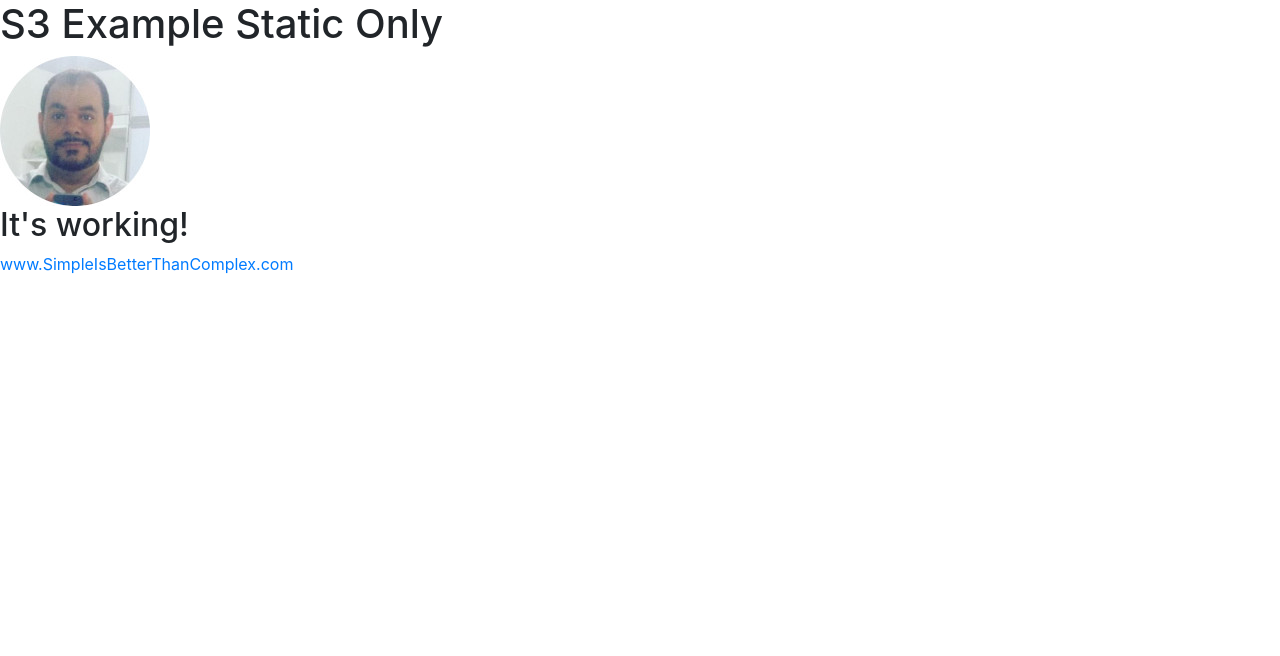
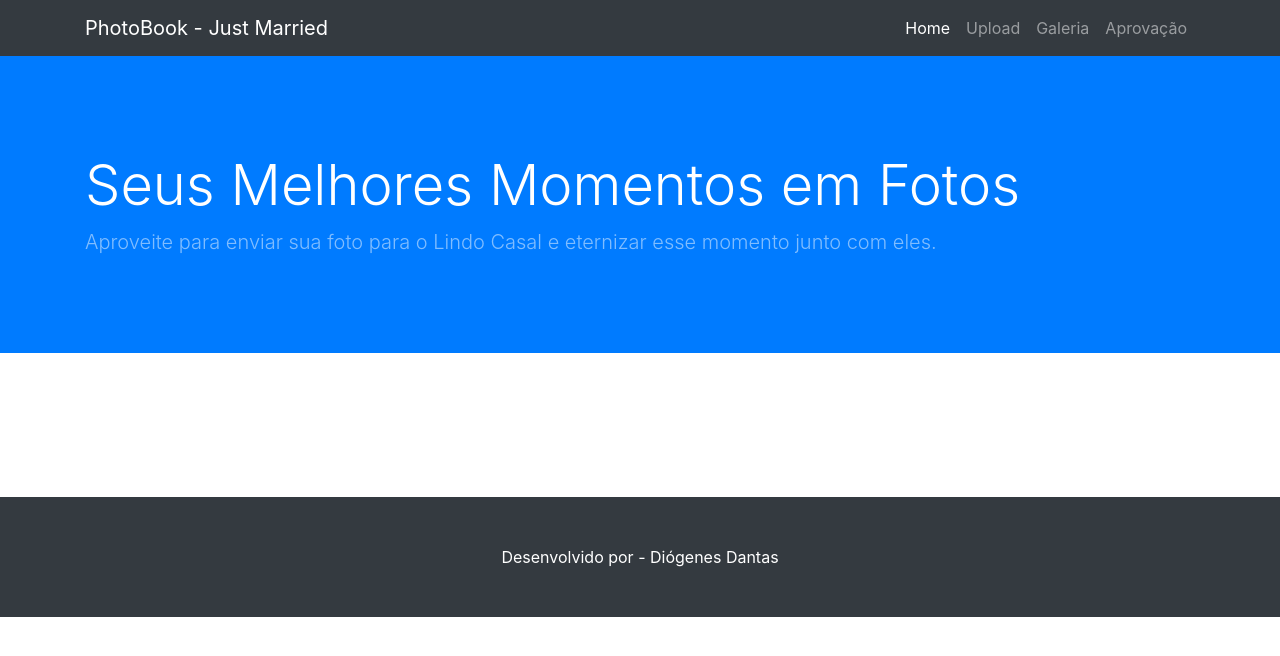
Before and after one commit to Doginnn/photobook, a Django app: template photobook/app/templates/home.html in a window 1280 px wide. Shown: the top 656 px of the page. Run offline with Django 3.2, Linux system fonts and the light colour scheme; the template is opened without the code that fills it, so the values that code supplies are empty; parts of the project's set-up code (start-up, migrations or seed data) failed here and were passed over; some libraries are stand-ins or nearby versions.

Commit message:
[UPD]Atualizando home.html

```diff
--- a/photobook/app/templates/home.html
+++ b/photobook/app/templates/home.html
@@ -1,21 +1,109 @@
+<!DOCTYPE html>
 {% load static %}
-<!DOCTYPE html>
-<html>
+<html lang="en">
+
 <head>
+
   <meta charset="utf-8">
-  <title>S3 Example Static Only</title>
-  <link rel="stylesheet" type="text/css" href="{% static 'bootstrap/css/bootstrap.min.css' %}">
+  <meta name="viewport" content="width=device-width, initial-scale=1, shrink-to-fit=no">
+  <meta name="description" content="">
+  <meta name="author" content="">
+
+  <title>PhotoBook</title>
+
+  <!-- Bootstrap core CSS -->
+  <link href="{% static 'bootstrap/css/bootstrap.min.css' %}" rel="stylesheet">
+
+  <!-- Custom styles for this template -->
+  <link href="{% static 'css/business-frontpage.css' %}" rel="stylesheet">
+
 </head>
+
 <body>
-  <header>
-    <h1>S3 Example Static Only</h1>
+
+  <!-- Navigation -->
+  <nav class="navbar navbar-expand-lg navbar-dark bg-dark fixed-top">
+    <div class="container">
+      <a class="navbar-brand" href="{% url 'home' %}">PhotoBook - Just Married</a>
+      <button class="navbar-toggler" type="button" data-toggle="collapse" data-target="#navbarResponsive" aria-controls="navbarResponsive" aria-expanded="false" aria-label="Toggle navigation">
+        <span class="navbar-toggler-icon"></span>
+      </button>
+      <div class="collapse navbar-collapse" id="navbarResponsive">
+        <ul class="navbar-nav ml-auto">
+          <li class="nav-item active">
+            <a class="nav-link" href="{% url 'home' %}">Home
+              <span class="sr-only">(current)</span>
+            </a>
+          </li>
+          <li class="nav-item">
+            <a class="nav-link" href="{% url 'upload_foto' %}">Upload</a>
+          </li>
+          <li class="nav-item">
+            <a class="nav-link" href="{% url 'lista_foto' %}">Galeria</a>
+          </li>
+          <li class="nav-item">
+            <a class="nav-link" href="admin">Aprovação</a>
+          </li>
+        </ul>
+      </div>
+    </div>
+  </nav>
+
+  <!-- Header -->
+  <header class="bg-primary py-5 mb-5">
+    <div class="container h-100">
+      <div class="row h-100 align-items-center">
+        <div class="col-lg-12">
+          <h1 class="display-4 text-white mt-5 mb-2">Seus Melhores Momentos em Fotos</h1>
+          <p class="lead mb-5 text-white-50">Aproveite para enviar sua foto para o Lindo Casal e eternizar esse momento junto com eles.</p>
+        </div>
+      </div>
+    </div>
   </header>
-  <main>
-    <img src="{% static 'img/perfil 150x150.jpg' %}">
-    <h2>It's working!</h2>
-  </main>
-  <footer>
-    <a href="https://simpleisbetterthancomplex.com">www.SimpleIsBetterThanComplex.com</a>
+
+  <!-- Page Content -->
+  <div class="container">
+
+    <div class="row">
+
+      <div class="col-12 my-5">
+
+      </div>
+
+    </div>
+      <!-- Fim Carousel -->
+  </div>
+    <!-- /.row -->
+  </div>
+  <!-- /.container -->
+
+  <!-- Inicia o conteúdo da página -->
+  <div class="container">
+
+      <div class="row">
+
+        {% block content %}
+
+        {% endblock %}
+
+      </div>
+
+  </div>
+  <!-- Finaliza o conteúdo da página -->
+
+  <!-- Footer -->
+  <footer class="py-5 bg-dark">
+
+    <div class="container">
+      <p class="m-0 text-center text-white">Desenvolvido por - Diógenes Dantas</p>
+    </div>
+
   </footer>
+
+  <!-- Bootstrap core JavaScript -->
+  <script src="{% static 'jquery/jquery.min.js' %}"></script>
+  <script src="{% static 'bootstrap/js/bootstrap.bundle.min.js' %}"></script>
+
 </body>
+
 </html>
```
